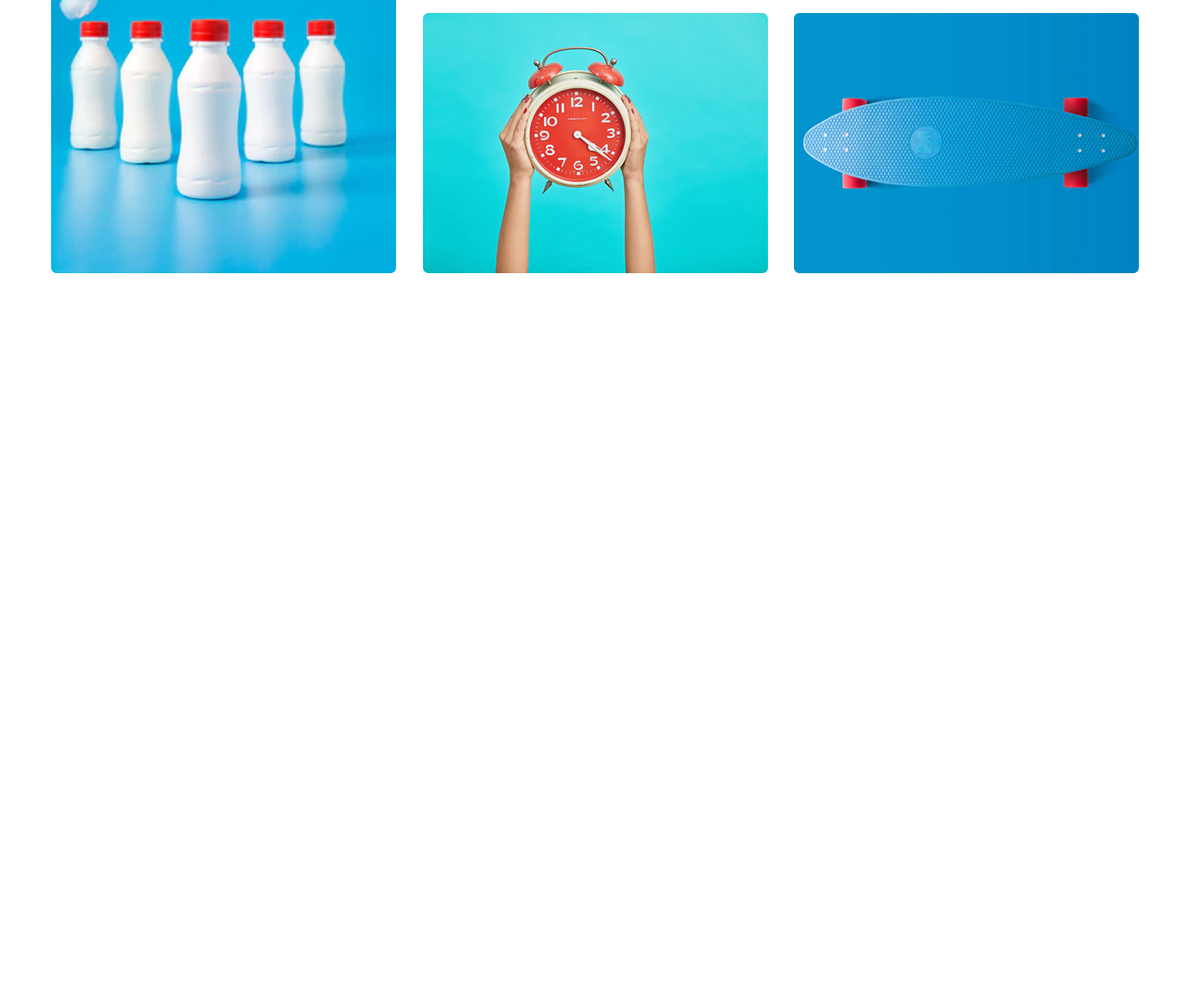
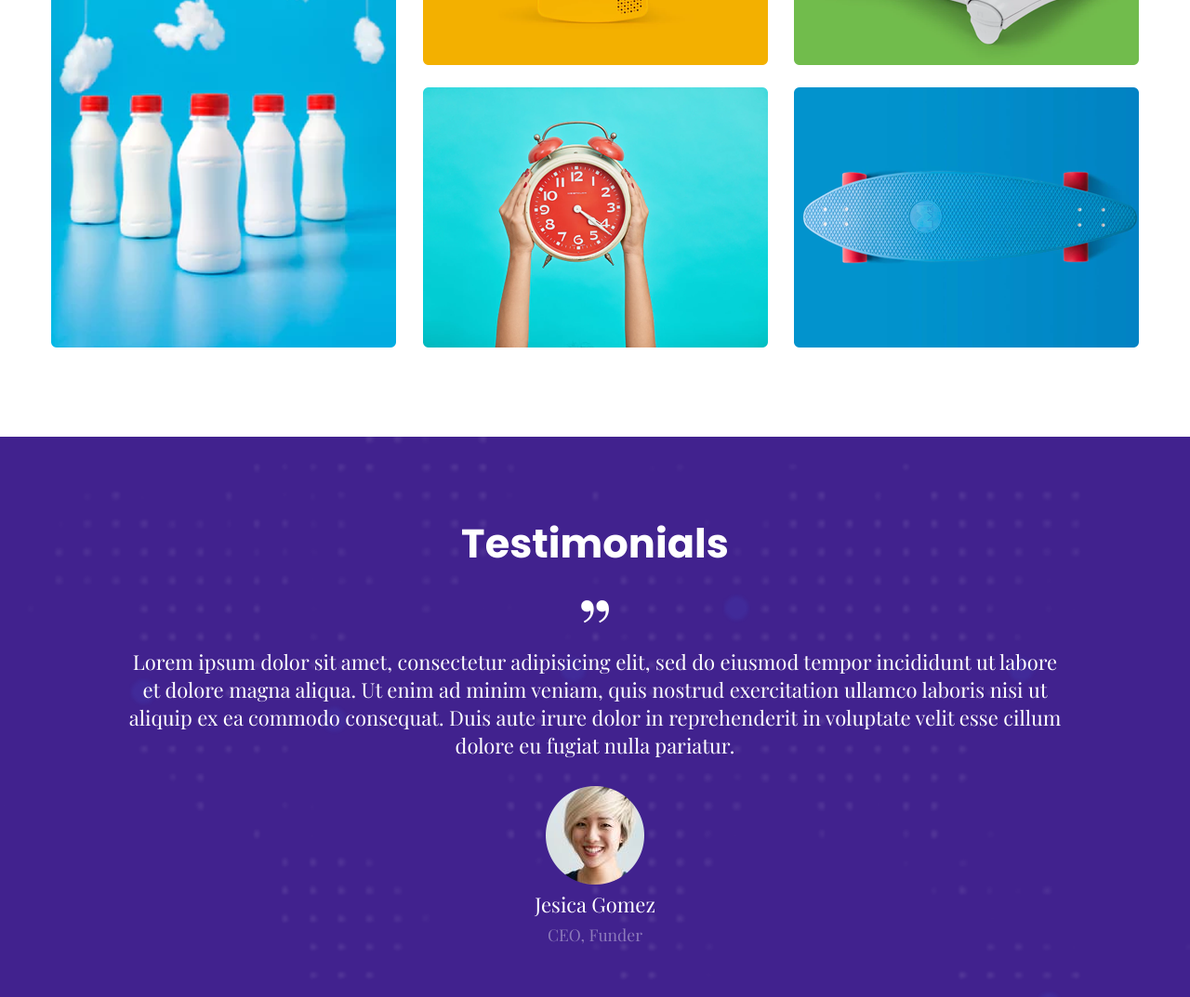
Before and after one commit to metroprog/kross, a plain HTML site: page index.html in a window 1280 px wide. Shown: the part 3506-4579 px from the top of the page at 93% size. Before the commit the page ends 3806 px from the top, so only its background shows below. Drawn offline with nearby package versions, Linux system fonts and the light colour scheme.

Commit message:
add section test

```diff
--- a/css/main.css
+++ b/css/main.css
@@ -3,6 +3,9 @@
 	margin: 0;
 	padding: 0;
 	box-sizing: border-box;
+}
+html {
+
 }
 a {
 	text-decoration: none;
@@ -193,7 +196,7 @@ h2 {
 }
 .serv-list li {
 	width: 30%;
-	padding: 0 2.3rem 3rem;
+	padding: 0 2.3rem 3.5rem;
 	margin: 0 1rem;
 }
 .serv-list li:nth-child(even) {
@@ -221,12 +224,14 @@ h2 {
 }
 .portfolio {
 	margin-top: 5.2rem;
+	padding-bottom: 6rem;
 }
 .gallery {
 	display: flex;
 	justify-content: space-between;
 	flex-wrap: wrap;
 	align-items: flex-start;
+	margin-top: 4.5rem;
 }
 .col {
 	height:584px;
@@ -234,3 +239,22 @@ h2 {
 	flex-direction: column;
 	justify-content: space-between;
 }
+.test {
+	text-align: center;
+	background: #41228e url(../img/test_bg.png) no-repeat center top / cover;
+	color: #ffffff;
+	padding: 5.2rem 8.5rem 3.5rem;
+}
+.quote {
+	font-size: 6rem;
+	margin-top: -4rem;
+	margin-bottom: 1rem;
+}
+.test img {
+	margin-top: 1.8rem;
+}
+.test .job {
+	font-size: 1.1rem;
+	color: rgba(255, 255, 255, 0.4);
+	margin-top: 0.4rem;
+}
--- a/index.html
+++ b/index.html
@@ -135,7 +135,7 @@
 		<div class="container">
 			<h2>Portfolio</h2>
 			<div class="gallery">
-				<div>
+				<div class="col">
 					<img src="img/portfolio1.png" alt="portfolio1">
 				</div>
 				<div class="col">
@@ -149,5 +149,15 @@
 			</div>
 		</div>
 	</section>
+	<section class="test">
+		<div class="container">
+			<h2>Testimonials</h2>
+			<p class="quote">&bdquo;</p>
+			<p>Lorem ipsum dolor sit amet, consectetur adipisicing elit, sed do eiusmod tempor incididunt ut labore et dolore magna aliqua. Ut enim ad minim veniam, <span>quis nostrud exercitation ullamco laboris nisi ut aliquip ex ea commodo consequat.</span> Duis aute irure dolor in reprehenderit in voluptate velit esse cillum dolore eu fugiat nulla pariatur.</p>
+			<img src="img/photo.png" alt="photo">
+			<p>Jesica Gomez</p>
+			<p class="job">CEO, Funder</p>
+		</div>
+	</section>
 </body>
 </html>
```
Also changed, not shown: img/photo.png (added), img/test_bg.png (added).
